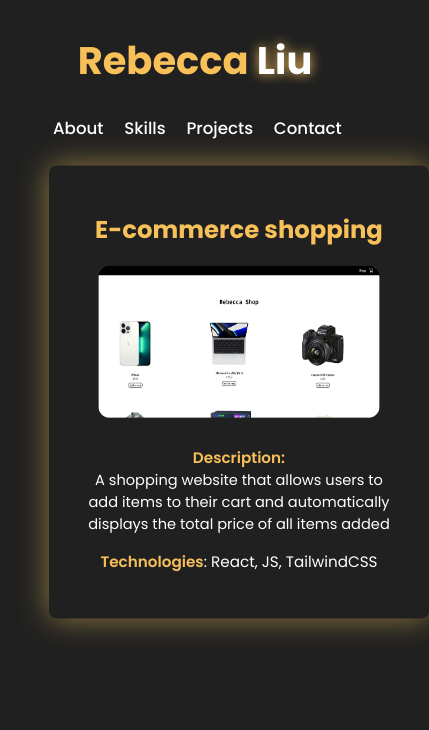
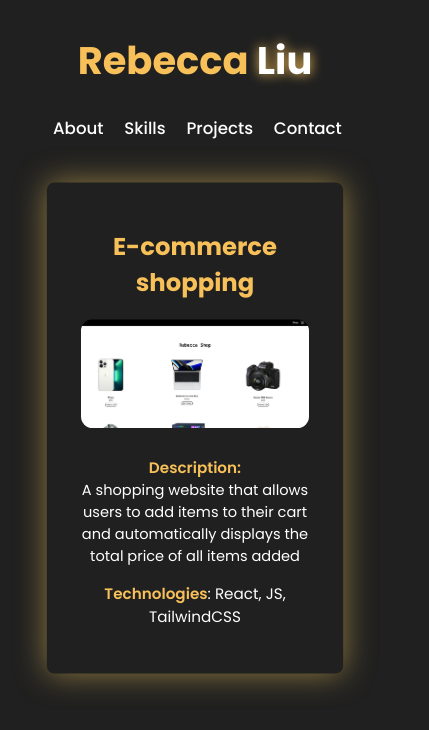
Before and after one commit to uilacceb/portfolio, a React (Vite) app in the folder client/: page /projects in a window 390 px wide. Shown: the top 730 px of the page, 429 px wide, since content can reach past the window. Built offline with nearby package versions, Linux system fonts and the light colour scheme.

Commit message:
added responsive for project page

```diff
--- a/client/src/pages/css/projectCard.css
+++ b/client/src/pages/css/projectCard.css
@@ -52,3 +52,25 @@ a {
   transition: 0.5s ease;
   transform: scale(1.005)
 }
+
+@media only screen and (max-width: 1025px) {
+  .pc-container {
+    width: auto;
+    margin-top: 20px;
+  }
+}
+
+
+
+@media only screen and (max-width: 680px) {
+  .pc-container {
+    width: auto;
+    margin-top: 20px;
+
+  }
+
+  .pc-container img {
+    width: 300px;
+    height: auto;
+  }
+}
```
